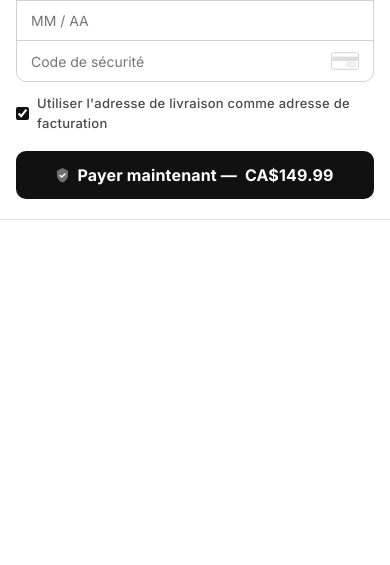
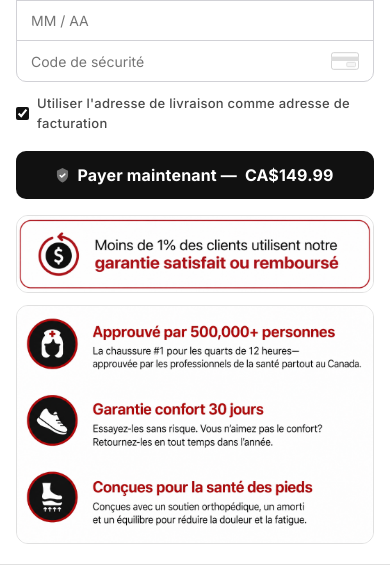
Before and after one commit to arafat2026-tech/whop-checkout, a website: page index.html in a window 390 px wide. Shown: the part 1367-1932 px from the top of the page. Before the commit the page ends 1587 px from the top, so only its background shows below. Drawn offline with Linux system fonts and the light colour scheme.

Commit message:
Add files via upload

```diff
--- a/index.html
+++ b/index.html
@@ -124,6 +124,9 @@
     /* MOBILE ORDER SUMMARY TOGGLE */
     .mobile-summary-bar { display: none; }
 
+    /* MOBILE TRUST BADGES - hidden on desktop */
+    .mobile-trust-badges { display: none; margin-top: 16px; gap: 12px; flex-direction: column; }
+
     /* MOBILE */
     @media (max-width: 780px) {
       body { background: #fff; }
@@ -135,6 +138,7 @@
       .right-col.mobile-open { display: flex; flex-direction: column; background: #f5f5f7; border-bottom: 1px solid #e0e0e0; padding: 16px; gap: 12px; }
       .card { border-radius: 0; border-left: none; border-right: none; border-top: none; }
       .card-body { padding: 20px 16px; }
+      .mobile-trust-badges { display: flex; }
 
       /* Mobile summary toggle bar */
       .mobile-summary-bar {
@@ -334,6 +338,12 @@
         Payer maintenant — <span id="final-total">CA$149.99</span>
       </button>
 
+      <!-- MOBILE TRUST BADGES (hidden on desktop) -->
+      <div class="mobile-trust-badges">
+        <div class="trust-card"><img src="trust-guarantee.png" alt="Garantie satisfait ou remboursé"/></div>
+        <div class="trust-card"><img src="trust-badges.png" alt="Badges de confiance"/></div>
+      </div>
+
     </div>
   </div>
 
```
